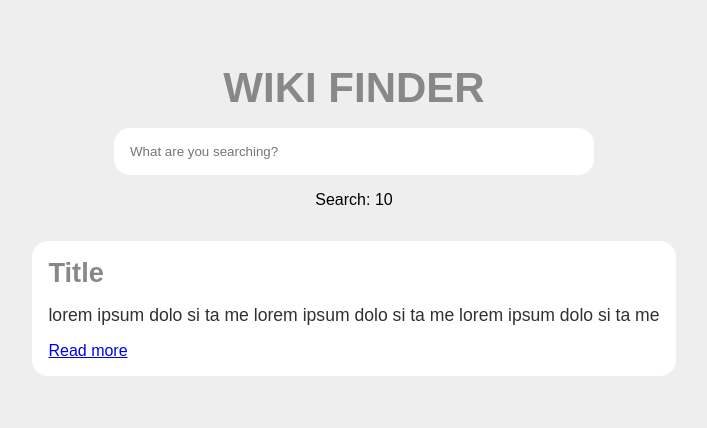
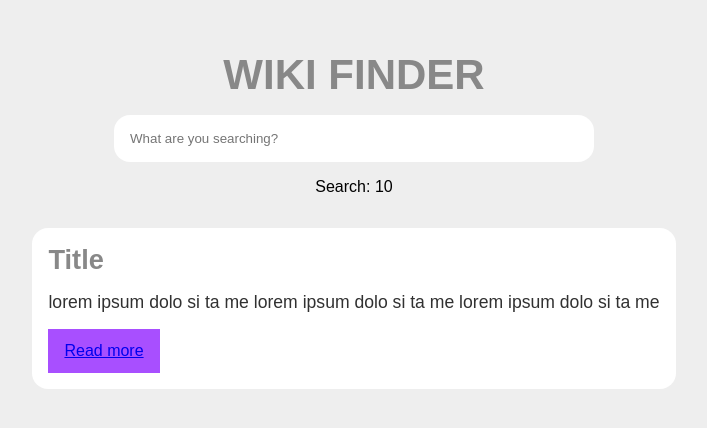
Before and after one commit to PJMantoss/wiki_finder, a React (Create React App) app: page / in a window 1280 px wide. Shown: the part 172-600 px from the top of the page, without its empty margins (286-993 px from the left). Built offline with nearby package versions, Linux system fonts and the light colour scheme.

Commit message:
update App

```diff
--- a/src/App.css
+++ b/src/App.css
@@ -76,3 +76,9 @@ h1{
   font-size: 1.1rem;
   margin-bottom: 1rem;
 }
+
+.result a{
+  display: inline-block;
+  padding: 0.8rem 1rem;
+  background: #A84fff;
+}
```
